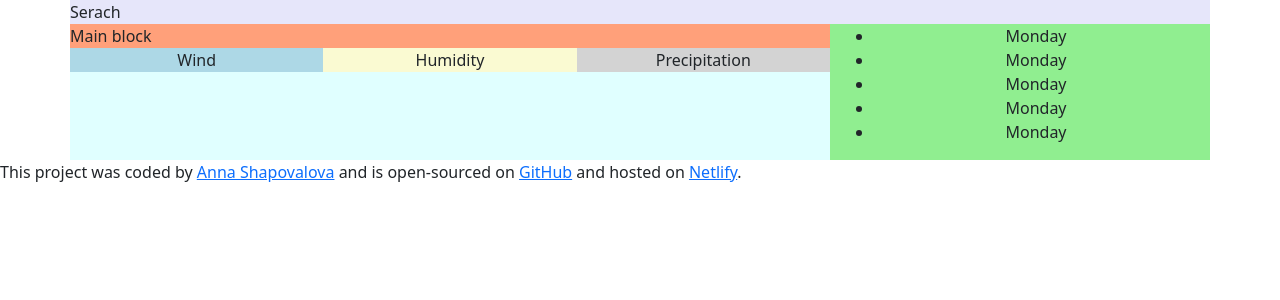
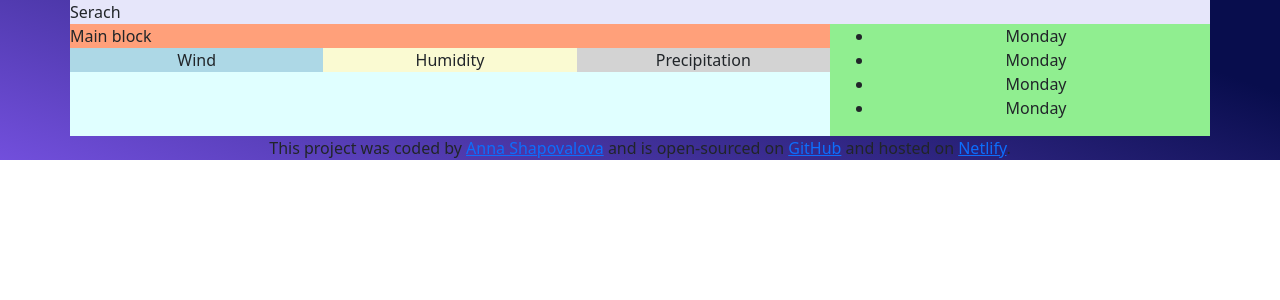
Before and after one commit to hannashapovalova/react-weather-app, a React (Create React App) app: page / in a window 1280 px wide. Shown: the top 300 px of the page. Built offline with nearby package versions, Linux system fonts and the light colour scheme.

Commit message:
Added Background

```diff
--- a/src/App.css
+++ b/src/App.css
@@ -1,4 +1,10 @@
-.App-header {
+.App {
   text-align: center;
+  background: linear-gradient(200deg, rgb(8, 13, 77) 15%, rgb(114, 79, 220) 100%);
+  height: 100%;
+  background-position: center;
+  background-repeat: no-repeat;
+  background-size: cover;
+
 
 }
--- a/src/Weather.js
+++ b/src/Weather.js
@@ -29,7 +29,6 @@ export default function Weather() {
               <li>Monday</li>
               <li>Monday</li>
               <li>Monday</li>
-              <li>Monday</li>
             </ul>
           </div>
         </div>
```
